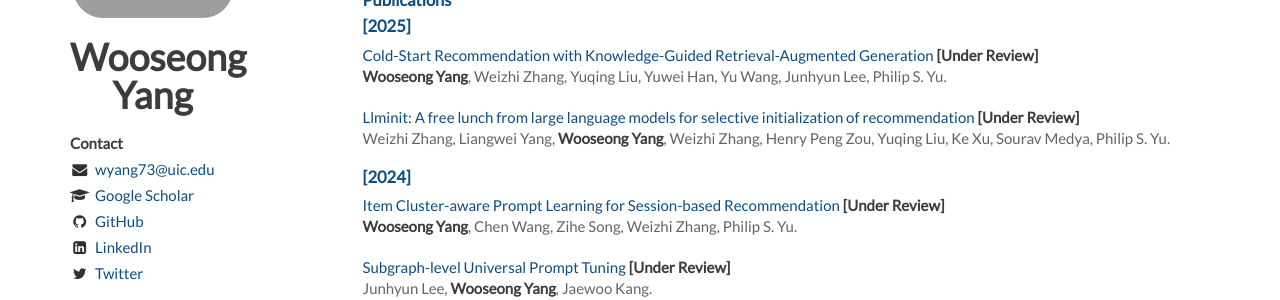
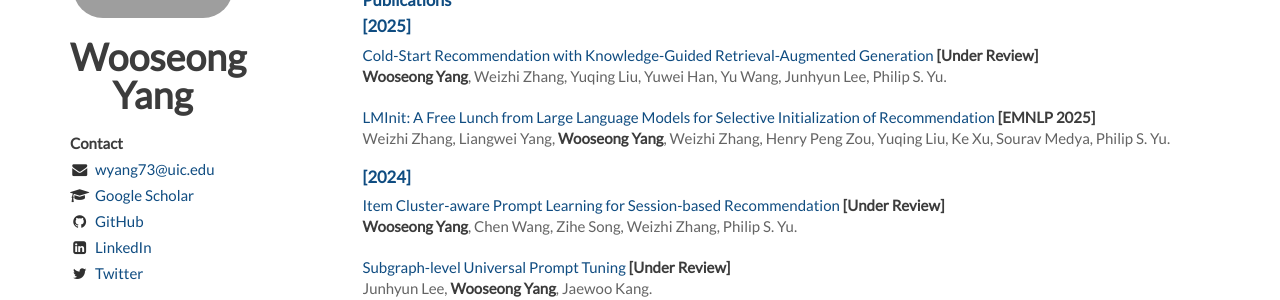
Before and after one commit to WooseongYang/WooseongYang.github.io, a Jekyll site: the page built from index.html, in a window 1280 px wide and 900 px high, scrolled down 447 px. Shown: the part 152-452 px from the top of the window. Built offline with Jekyll 4.4.1, drawn with Linux system fonts in a browser that asks for light colours; nearby versions of some CDN libraries; the list of posts is cut into pages by our own code.

Commit message:
Update publications.html

```diff
--- a/_includes/publications.html
+++ b/_includes/publications.html
@@ -12,7 +12,7 @@
     </article>
     <article>
         <header>
-            <a href="https://arxiv.org/pdf/2503.01814" class="paper_link">Llminit: A free lunch from large language models for selective initialization of recommendation <em>[Under Review]</em> </a><br/>
+            <a href="https://arxiv.org/pdf/2503.01814" class="paper_link">LMInit: A Free Lunch from Large Language Models for Selective Initialization of Recommendation <em>[EMNLP 2025]</em> </a><br/>
             <span> Weizhi Zhang, Liangwei Yang, <em>Wooseong Yang</em>, Weizhi Zhang, Henry Peng Zou, Yuqing Liu, Ke Xu, Sourav Medya, Philip S. Yu.</span><br/>
         </header>
     </article>
```
